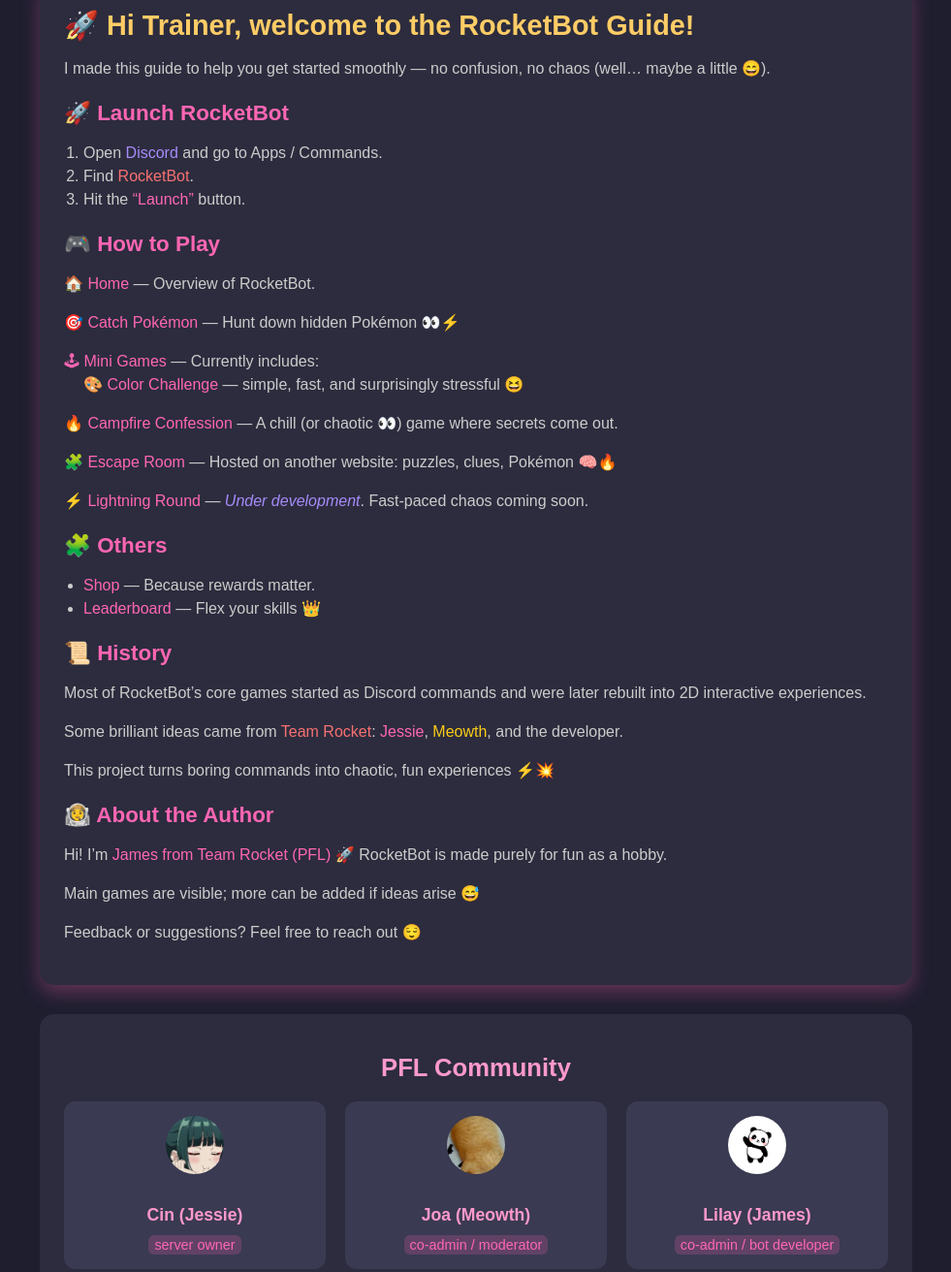
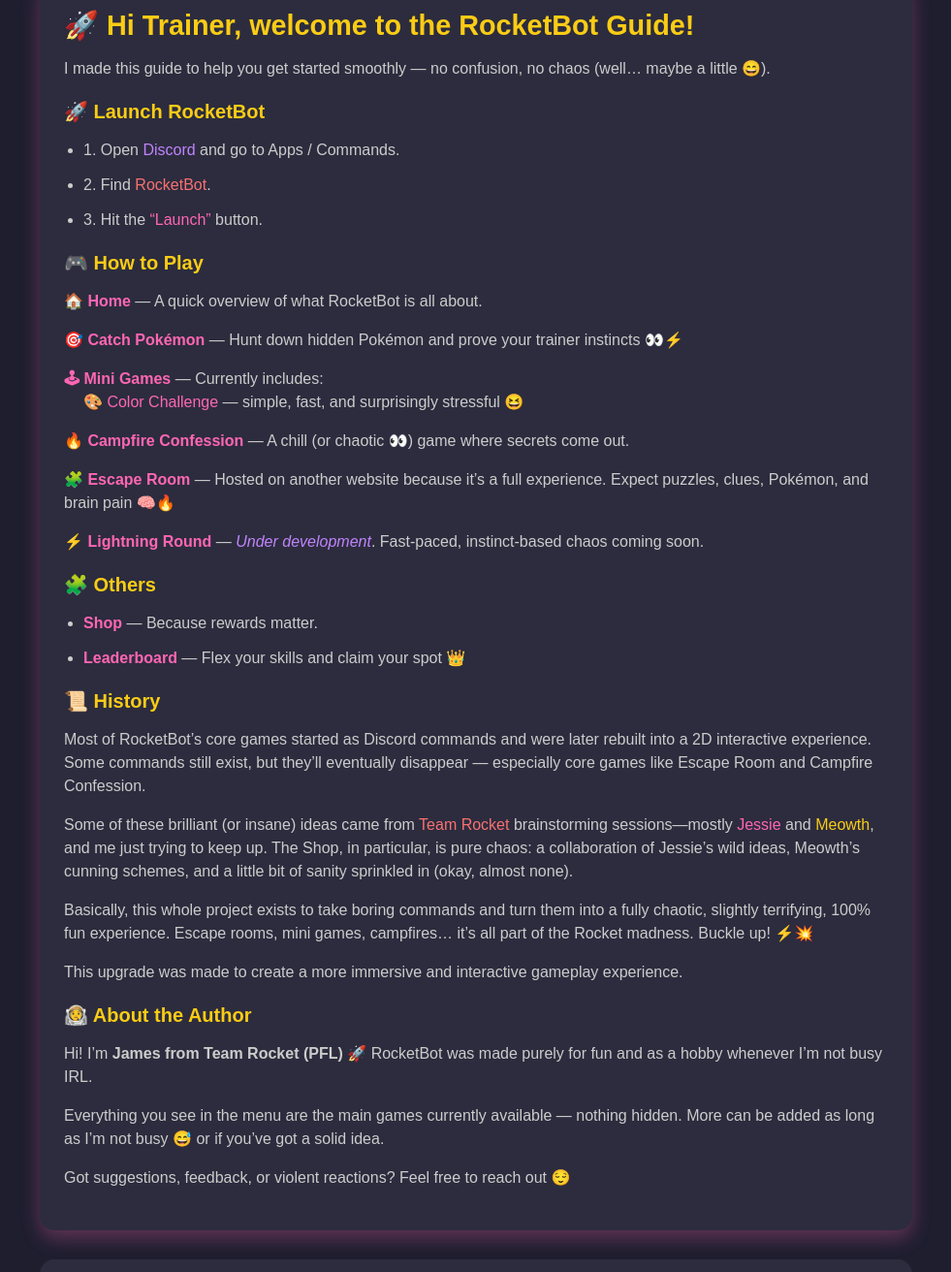
Before and after one commit to laylish/rocket-bot-site, a plain HTML site: page index.html in a window 1280 px wide. Shown: the part 61-1373 px from the top of the page at 97% size, without its empty margins (149-1130 px from the left). Drawn offline with Linux system fonts and the light colour scheme.

Commit message:
Update index.html

```diff
--- a/index.html
+++ b/index.html
@@ -13,7 +13,6 @@
       color: #fff;
     }
 
-    /* Main container */
     .container {
       max-width: 900px;
       margin: 20px auto;
@@ -26,39 +25,45 @@
       border-radius: 15px;
       padding: 30px 25px;
       box-shadow: 0 8px 20px rgba(255, 102, 178, 0.3);
-      transition: transform 0.3s, box-shadow 0.3s;
-    }
-
-    .guide-card:hover {
-      transform: translateY(-5px);
-      box-shadow: 0 12px 25px rgba(255, 102, 178, 0.5);
     }
 
     .guide-card h2 {
-      color: #ff66b3;
+      font-size: 1.25em;
+      color: #facc15; /* yellow-300 */
       margin-top: 20px;
       margin-bottom: 8px;
-      font-size: 1.4em;
     }
 
-    .guide-card p, .guide-card ol, .guide-card ul {
+    .guide-card p,
+    .guide-card li,
+    .guide-card ol li {
       color: #ccc;
       font-size: 1em;
       line-height: 1.5;
       margin-bottom: 12px;
     }
 
-    .guide-card ol { padding-left: 20px; list-style-type: decimal; }
-    .guide-card ul { padding-left: 20px; list-style-type: disc; }
+    .guide-card ol {
+      padding-left: 20px;
+      list-style-type: decimal;
+    }
+
+    .guide-card ul {
+      padding-left: 20px;
+      list-style-type: disc;
+    }
 
     .text-yellow { color: #facc15; }
     .text-purple { color: #a78bfa; }
+    .text-purple-400 { color: #c084fc; }
     .text-red { color: #f87171; }
     .text-pink { color: #ff66b3; }
     .text-gray { color: #ccc; }
     .italic { font-style: italic; }
+    .font-semibold { font-weight: 600; }
+    .ml-20 { margin-left: 20px; }
 
-    /* Community Section (full-width card) */
+    /* Community Section (full-width) */
     .community-section {
       max-width: 1200px;
       margin: 30px auto;
@@ -86,9 +91,9 @@
       background: #3a3a52;
       border-radius: 12px;
       padding: 15px;
+      text-align: center;
       transition: transform 0.3s, box-shadow 0.3s;
       width: 100%;
-      text-align: center;
     }
 
     .community-box:hover {
@@ -120,7 +125,7 @@
       margin-top: 5px;
     }
 
-    /* Join Us section (original design) */
+    /* Join Section (original simple style) */
     .join-section {
       text-align: center;
       margin: 30px 0;
@@ -154,56 +159,80 @@
 
     @media (max-width: 480px) {
       .guide-card { padding: 15px 12px; border-radius: 10px; }
-      .guide-card h2 { font-size: 1.2em; }
+      .guide-card h2 { font-size: 1.1em; }
       .community-section h2, .join-section h2 { font-size: 1.3em; }
     }
   </style>
 </head>
 <body>
-
   <div class="container">
     <!-- One Big Guide Card -->
     <div class="guide-card">
-      <div style="color:#ffcc66; font-size:1.8em; font-weight:bold; margin-bottom:15px;">🚀 Hi Trainer, welcome to the RocketBot Guide!</div>
-      <p class="text-purple">I made this guide to help you get started smoothly — no confusion, no chaos (well… maybe a little 😄).</p>
+      <!-- Header -->
+      <div style="color:#facc15; font-size:1.8em; font-weight:bold; margin-bottom:15px;">
+        🚀 Hi Trainer, welcome to the RocketBot Guide!
+      </div>
+      <p class="text-purple-400 mb-6">
+        I made this guide to help you get started smoothly — no confusion, no chaos (well… maybe a little 😄).
+      </p>
 
+      <!-- Sections -->
       <!-- Launch -->
+      <section>
         <h2>🚀 Launch RocketBot</h2>
-      <ol>
-        <li>Open <span class="text-purple">Discord</span> and go to Apps / Commands.</li>
-        <li>Find <span class="text-red">RocketBot</span>.</li>
-        <li>Hit the <span class="text-pink">“Launch”</span> button.</li>
-      </ol>
+        <ul>
+          <li>1. Open <span class="text-purple-400">Discord</span> and go to Apps / Commands.</li>
+          <li>2. Find <span class="text-red">RocketBot</span>.</li>
+          <li>3. Hit the <span class="text-pink">“Launch”</span> button.</li>
+        </ul>
+      </section>
 
       <!-- How to Play -->
+      <section>
         <h2>🎮 How to Play</h2>
-      <p><span class="text-pink">🏠 Home</span> — Overview of RocketBot.</p>
-      <p><span class="text-pink">🎯 Catch Pokémon</span> — Hunt down hidden Pokémon 👀⚡</p>
-      <p><span class="text-pink">🕹 Mini Games</span> — Currently includes:<br>
-        <span class="text-pink" style="margin-left:20px;">🎨 Color Challenge</span> — simple, fast, and surprisingly stressful 😆
+        <p><span class="font-semibold text-pink">🏠 Home</span> — A quick overview of what RocketBot is all about.</p>
+        <p><span class="font-semibold text-pink">🎯 Catch Pokémon</span> — Hunt down hidden Pokémon and prove your trainer instincts 👀⚡</p>
+        <p><span class="font-semibold text-pink">🕹 Mini Games</span> — Currently includes:<br>
+          <span class="ml-20 text-pink">🎨 Color Challenge</span> — simple, fast, and surprisingly stressful 😆
         </p>
-      <p><span class="text-pink">🔥 Campfire Confession</span> — A chill (or chaotic 👀) game where secrets come out.</p>
-      <p><span class="text-pink">🧩 Escape Room</span> — Hosted on another website: puzzles, clues, Pokémon 🧠🔥</p>
-      <p><span class="text-pink">⚡ Lightning Round</span> — <span class="text-purple italic">Under development</span>. Fast-paced chaos coming soon.</p>
+        <p><span class="font-semibold text-pink">🔥 Campfire Confession</span> — A chill (or chaotic 👀) game where secrets come out.</p>
+        <p><span class="font-semibold text-pink">🧩 Escape Room</span> — Hosted on another website because it’s a full experience. Expect puzzles, clues, Pokémon, and brain pain 🧠🔥</p>
+        <p><span class="font-semibold text-pink">⚡ Lightning Round</span> — <span class="italic text-purple-400">Under development</span>. Fast-paced, instinct-based chaos coming soon.</p>
+      </section>
 
       <!-- Others -->
+      <section>
         <h2>🧩 Others</h2>
         <ul>
-        <li><span class="text-pink">Shop</span> — Because rewards matter.</li>
-        <li><span class="text-pink">Leaderboard</span> — Flex your skills 👑</li>
+          <li><span class="font-semibold text-pink">Shop</span> — Because rewards matter.</li>
+          <li><span class="font-semibold text-pink">Leaderboard</span> — Flex your skills and claim your spot 👑</li>
         </ul>
+      </section>
 
       <!-- History -->
+      <section>
         <h2>📜 History</h2>
-      <p>Most of RocketBot’s core games started as Discord commands and were later rebuilt into 2D interactive experiences.</p>
-      <p>Some brilliant ideas came from <span class="text-red">Team Rocket</span>: <span class="text-pink">Jessie</span>, <span class="text-yellow">Meowth</span>, and the developer.</p>
-      <p>This project turns boring commands into chaotic, fun experiences ⚡💥</p>
+        <p class="text-gray">
+          Most of RocketBot’s core games started as Discord commands and were later rebuilt into a 2D interactive experience. Some commands still exist, but they’ll eventually disappear — especially core games like Escape Room and Campfire Confession.
+        </p>
+        <p>Some of these brilliant (or insane) ideas came from <span class="text-red">Team Rocket</span> brainstorming sessions—mostly <span class="text-pink">Jessie</span> and <span class="text-yellow">Meowth</span>, and me just trying to keep up. The Shop, in particular, is pure chaos: a collaboration of Jessie’s wild ideas, Meowth’s cunning schemes, and a little bit of sanity sprinkled in (okay, almost none).</p>
+        <p>Basically, this whole project exists to take boring commands and turn them into a fully chaotic, slightly terrifying, 100% fun experience. Escape rooms, mini games, campfires… it’s all part of the Rocket madness. Buckle up! ⚡💥</p>
+        <p class="text-purple-400 mt-2">
+          This upgrade was made to create a more immersive and interactive gameplay experience.
+        </p>
+      </section>
 
       <!-- About -->
+      <section>
         <h2>👨‍🚀 About the Author</h2>
-      <p>Hi! I’m <span class="text-pink">James from Team Rocket (PFL)</span> 🚀 RocketBot is made purely for fun as a hobby.</p>
-      <p class="text-purple">Main games are visible; more can be added if ideas arise 😅</p>
-      <p class="text-gray">Feedback or suggestions? Feel free to reach out 😌</p>
+        <p class="text-gray">
+          Hi! I’m <span class="font-semibold">James from Team Rocket (PFL)</span> 🚀 RocketBot was made purely for fun and as a hobby whenever I’m not busy IRL.
+        </p>
+        <p class="text-purple-400 mt-2">
+          Everything you see in the menu are the main games currently available — nothing hidden. More can be added as long as I’m not busy 😅 or if you’ve got a solid idea.
+        </p>
+        <p class="text-gray mt-2">Got suggestions, feedback, or violent reactions? Feel free to reach out 😌</p>
+      </section>
     </div>
 
     <!-- Community Section (full-width card) -->
@@ -228,7 +257,7 @@
       </div>
     </div>
 
-    <!-- Join Section (simple) -->
+    <!-- Join Section -->
     <div class="join-section">
       <h2>Join Us</h2>
       <div style="display:flex; justify-content:center; align-items:center; gap:8px;">
@@ -239,6 +268,5 @@
   </div>
 
   <footer>&copy; 2025 RocketBot. All Rights Reserved.</footer>
-
 </body>
 </html>
```
Lines whose indentation alone changed are shown as unchanged.
